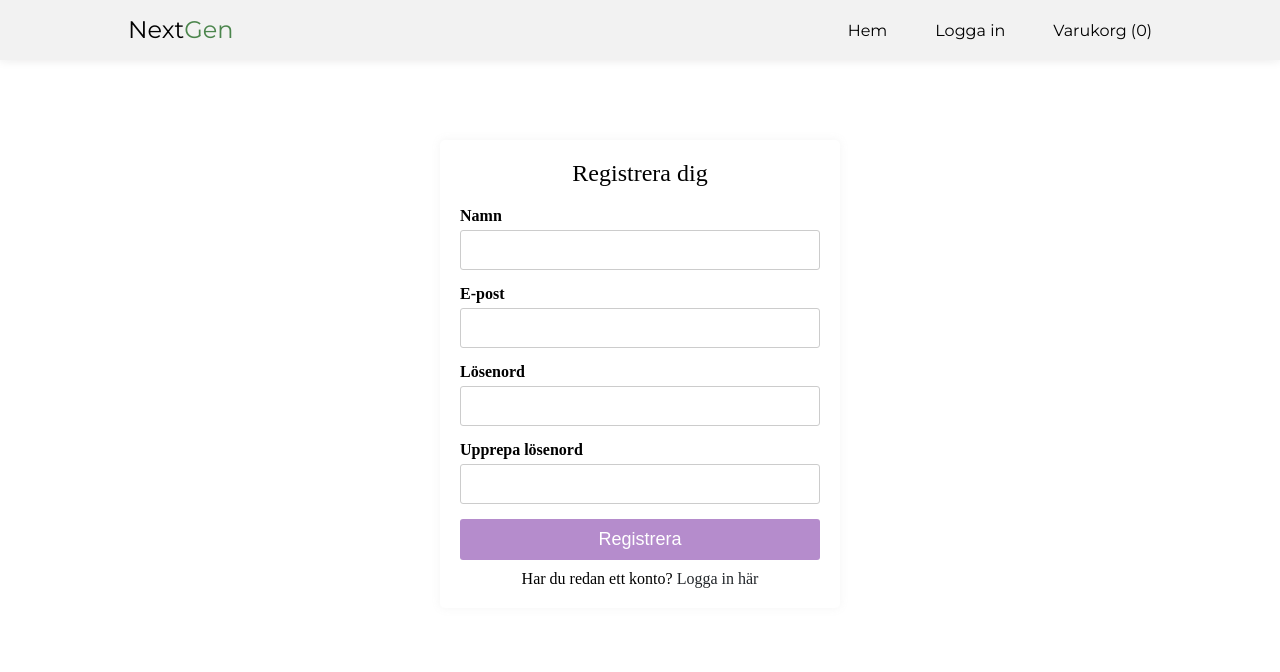
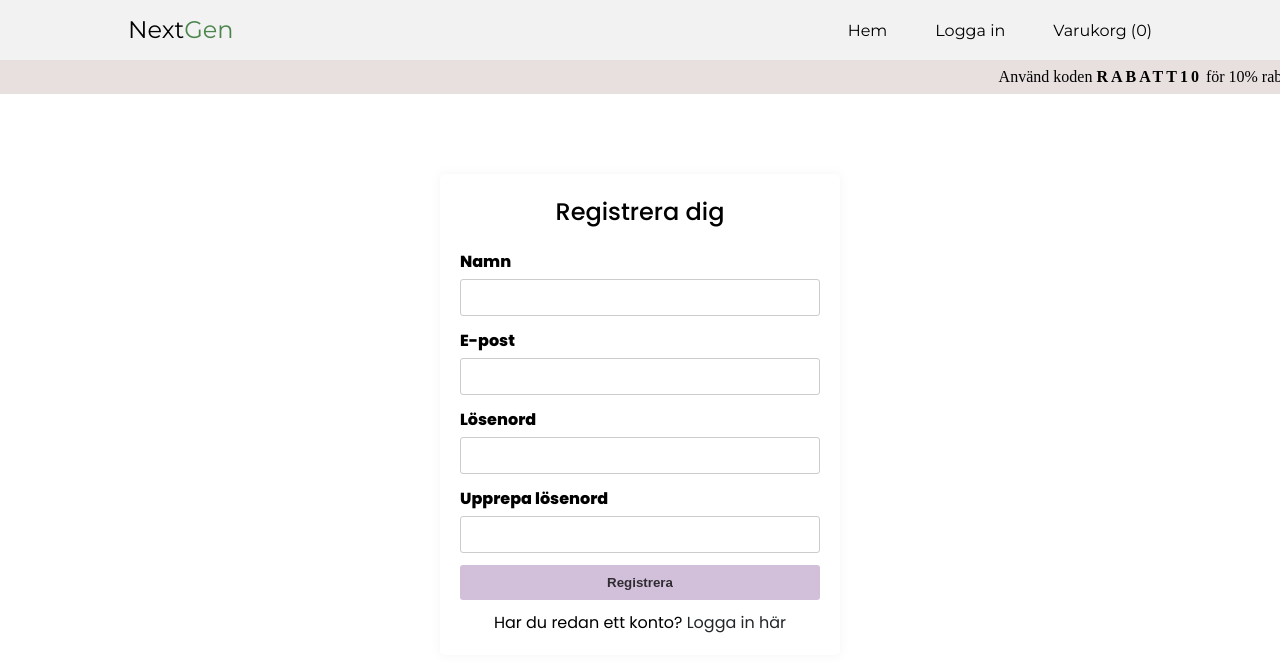
Before and after one commit to allingers/ecommerce-nextgen, a React app in the folder client/: page /register in a window 1280 px wide. Shown: the top 672 px of the page. Built offline with nearby package versions, Linux system fonts and the light colour scheme; the HTML template or start-up script is replaced by a standard one.

Commit message:
css update

```diff
--- a/client/src/App.tsx
+++ b/client/src/App.tsx
@@ -4,7 +4,7 @@ import Home from './pages/Home';
 import Login from './components/Login/Login';
 import Register from './components/Register/Register';
 import CartView from './components/Cart/CartView';
-import UserProfile from './components/User/UserProfile';
+import UserProfile from './components/UserProfile/UserProfile';
 import Confirmation from './pages/Confirmation';
 
 function App() {
@@ -15,7 +15,7 @@ function App() {
         <Route path="/" element={<Home />} />
         <Route path="/login" element={<Login />} />
         <Route path="/register" element={<Register />} />
-        <Route path="/varukorg" element={<CartView />} /> {/* Använd CartView här */}
+        <Route path="/varukorg" element={<CartView />} />
         <Route path="/min-sida" element={<UserProfile />} />
         <Route path="/confirmation" element={<Confirmation />} />
       </Routes>
--- a/client/src/components/Cart/Cart.css
+++ b/client/src/components/Cart/Cart.css
@@ -1,9 +1,10 @@
-/* CSS för att styla varukorgen */
+@import url('https://fonts.googleapis.com/css2?family=Poppins:wght@300;400;500;600&display=swap');
 .cart {
     padding: 20px;
     display: flex;
     flex-direction: column;
     align-items: center;
+    font-family: 'Poppins', sans-serif;
   }
 
   .cart h2 {
--- a/client/src/components/Cart/Cart.tsx
+++ b/client/src/components/Cart/Cart.tsx
@@ -66,7 +66,9 @@ const Cart: React.FC<CartProps> = ({ removeFromCart }) => {
                   {item.price * item.quantity} SEK
                 </span>
               </div>
+              <div className="deleteBtn">
               <button onClick={() => removeFromCart(item.id)}>Ta bort</button>
+              </div>
             </li>
           ))}
         </ul>
--- a/client/src/components/Login/Login.css
+++ b/client/src/components/Login/Login.css
@@ -1,4 +1,3 @@
-/* Login.css */
 @import url('https://fonts.googleapis.com/css2?family=Poppins:wght@300;400;500;600&display=swap');
 
 * {
@@ -23,7 +22,7 @@
   }
 
   .login-form {
-    width: 300px;
+    width: 400px;
     padding: 20px;
     border-radius: 5px;
     box-shadow: 0px 0px 10px rgba(146, 146, 146, 0.1);
@@ -49,8 +48,8 @@
   }
 
   .login-button {
-    background-color: #b58ccc;
-    color: #fff;
+    background-color: #d2c0db;
+    color: #090909cd;
     padding: 10px 15px;
     border: none;
     border-radius: 3px;
@@ -59,5 +58,5 @@
   }
 
   .login-button:hover {
-    background-color: #d2c0db;
+    background-color: #dbcee1;
   }
--- a/client/src/components/Menu/Menu.css
+++ b/client/src/components/Menu/Menu.css
@@ -69,3 +69,31 @@
     font-weight: bold;
     display: none;
 }
+
+.discount-banner{
+    background-color: #e8dfdf;
+    text-align: center;
+    padding: .5rem;
+    overflow: hidden;
+}
+
+.discount-banner p  {
+    white-space: nowrap;
+    overflow: hidden;
+    animation: marquee 20s linear infinite;
+}
+
+.discount-banner p > span {
+    letter-spacing: 3px;
+    font-weight: 600;
+
+}
+
+@keyframes marquee {
+    0% {
+      transform: translateX(100%);
+    }
+    100% {
+      transform: translateX(-100%);
+    }
+  }
--- a/client/src/components/Menu/Menu.tsx
+++ b/client/src/components/Menu/Menu.tsx
@@ -1,17 +1,17 @@
 import React from "react";
 import { NavLink } from "react-router-dom";
 import { useAuth } from "../../context/AuthContext";
-import { useCart } from "../../context/CartContext"; // Importera useCart
+import { useCart } from "../../context/CartContext";
 import "./Menu.css";
 
 const Menu: React.FC<{}> = () => {
   const { isLoggedIn } = useAuth();
-  const { cart } = useCart(); // Hämta varukorgsinformationen
+  const { cart } = useCart();
 
-  // Beräkna antalet produkter i varukorgen
   const cartItemCount = cart.reduce((total, product) => total + product.quantity, 0);
 
   return (
+    <>
     <nav className="navbar">
       <div className="logo">
         <h2 className="logo">
@@ -38,6 +38,10 @@ const Menu: React.FC<{}> = () => {
         </li>
       </ul>
     </nav>
+    <div className="discount-banner">
+        <p>Använd koden <span>RABATT10</span> för 10% rabatt på hela sortimentet</p>
+      </div>
+    </>
   );
 };
 
--- a/client/src/components/Register/Register.css
+++ b/client/src/components/Register/Register.css
@@ -1,4 +1,4 @@
-/* Register.css */
+@import url('https://fonts.googleapis.com/css2?family=Poppins:wght@300;400;500;600&display=swap');
 
 .register-container {
     max-width: 400px;
@@ -8,10 +8,14 @@
     background-color: #fff;
     border-radius: 5px;
     box-shadow: 0px 0px 10px rgba(146, 146, 146, 0.1);
+    font-family: 'Poppins', sans-serif;
   }
 
   .register-container h2{
     text-align: center;
+    font-size: 24px;
+    margin-bottom: 20px;
+    font-weight: 500;
   }
 
   .register-form {
@@ -20,32 +24,37 @@
   }
 
   .form-group {
-    margin-bottom: 15px;
+    margin-bottom: 12px;
   }
 
   label {
     font-weight: bold;
+    display: block;
+    margin-bottom: 5px;
   }
 
-  input {
+
+  input[type="text"],
+  input[type="email"],
+  input[type="password"] {
+    width: 100%;
     padding: 10px;
     border: 1px solid #ccc;
     border-radius: 3px;
-    font-size: 16px;
   }
 
   .register-button {
-    background-color: #b58ccc;
-    color: #fff;
-    padding: 10px 20px;
+    background-color: #d2c0db;
+    color: #090909cd;
+    padding: 10px 15px;
     border: none;
     border-radius: 3px;
-    font-size: 18px;
     cursor: pointer;
+    font-weight: bold;
   }
 
   .register-button:hover {
-    background-color: #d2c0db;
+    background-color: #dbcee1;
   }
 
   .login-link {
```
Also changed, not shown: client/src/components/Register/Register.tsx (+0 -84 lines), client/src/components/UserProfile/UserProfile.css (renamed from client/src/components/User/UserProfile.css), client/src/components/UserProfile/UserProfile.tsx (renamed from client/src/components/User/UserProfile.tsx), 2 other files (tests, documents, lock files or other folders).
